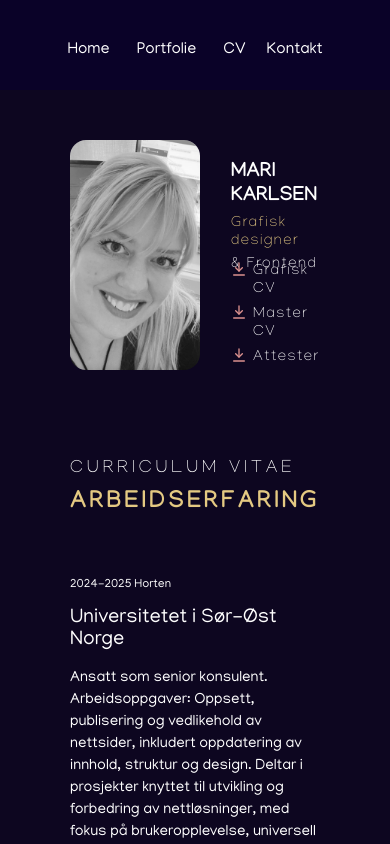
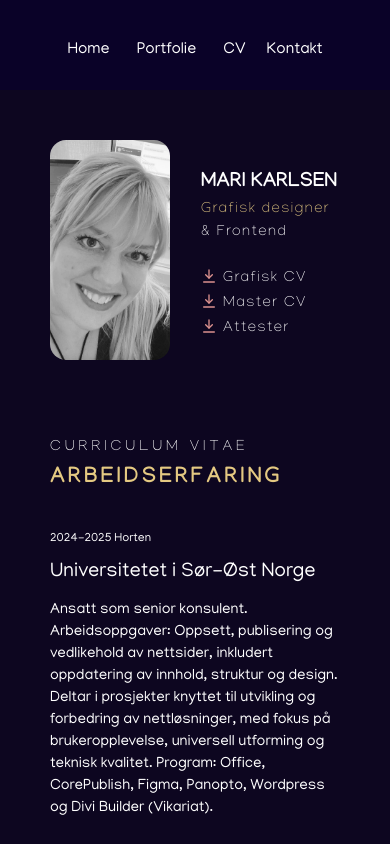
Before and after one commit to marikodehode/min-nettside, a React (Vite) app: page /cv in a window 390 px wide. Shown: the top 844 px of the page. Built offline with nearby package versions, Linux system fonts and the light colour scheme.

Commit message:
oppdatering cv

```diff
--- a/src/pages/pagesCss/cv.css
+++ b/src/pages/pagesCss/cv.css
@@ -555,7 +555,7 @@
   /* ////////////////////////////////////// */
 @media (max-width: 600px){
 
-  /* sideinnpakning */
+
   .cv{
     padding-top: 50px;
     padding-left: 70px;
@@ -567,7 +567,7 @@
     margin: 0 auto;
   }
 
-  /* ---- PROFIL (ikke fast på mobil) ---- */
+
   .id{
     position: static !important;
     width: 100% !important;
@@ -575,7 +575,7 @@
     margin: 0 0 20px 0 !important;
     padding: 0 !important;
 
-    /* bilde venstre | tekst høyre | lenker under */
+
     display: grid !important;
     grid-template-columns: 120px 1fr;
     grid-template-areas:
@@ -700,7 +700,7 @@
     padding-left: 50px;
     margin-top: -10px !important;
     margin-left: 0 !important;
-      gap: 5px;
+    gap: 5px;
   }
 
 }
@@ -746,6 +746,142 @@
     font-size: 15px;
   }
 
+  .nameTitle-cv{
+    padding-top: 5px;
+    font-size: 15px!important;
+  }
+
+  .textfill-cv{
+    font-size: 22px!important;
+    padding-bottom: 5px;
+  }
+
+  .jobInfo{
+    line-height: 22px;
+
+  }
+
+}
+
+   /* //////////////////////////////////////// */
+  /* Section: arbeidserfaring screensize 400 */
+  /* ////////////////////////////////////// */
+@media (max-width: 400px){
+  .cv{
+    padding-top: 50px;
+    padding-left: 50px;
+    padding-right: 50px;
+  }
+
+ .photo-profil{
+    width: 120px !important;
+    height: 220px !important;
+  }
+
+  .text-profil{
+    grid-area: text;
+    padding-left: 15px;
+    padding-top: 20px;
+  }
+
+  .name-profil{
+    font-size: 20px !important;
+    margin-left: 0 !important;
+    padding-bottom: 6px;;
+  }
+
+  .stilling-profil,
+  .stillingTo-profil{
+    font-size: 15px !important;
+    letter-spacing: 1.5px !important;
+    margin-left: 0 !important;
+    line-height: 18px;
+  }
+
+  .cv-links{
+    grid-area: links;
+    padding-left: 15px;
+    margin-top: -20px !important;
+    margin-left: 0 !important;
+    gap: 2px;
+  }
+
+  .nameTitle-cv{
+    padding-top: 0px;
+    font-size: 15px!important;
+  }
+
+  .textfill-cv{
+    font-size: 22px!important;
+    padding-bottom: 0px;
+  }
+
+  .jobInfo{
+    line-height: 22px;
+
+  }
+}
 
 
+   /* //////////////////////////////////////// */
+  /* Section: arbeidserfaring screensize 375 */
+  /* ////////////////////////////////////// */
+@media (max-width: 375px){
+   .workexperience{
+    padding-top: 20px;
+  }
+
+  .cv{
+    padding-top: 50px;
+    padding-left: 50px;
+    padding-right: 50px;
+  }
+
+ .photo-profil{
+    width: 110px !important;
+    height: 210px !important;
+  }
+
+  .text-profil{
+    grid-area: text;
+    padding-left: 5px;
+    padding-top: 20px;
+  }
+
+  .name-profil{
+    font-size: 19px !important;
+    margin-left: 0 !important;
+    padding-bottom: 6px;;
+  }
+
+  .stilling-profil,
+  .stillingTo-profil{
+    font-size: 15px !important;
+    letter-spacing: 1.5px !important;
+    margin-left: 0 !important;
+    line-height: 18px;
+  }
+
+  .cv-links{
+    grid-area: links;
+    padding-left: 5px;
+    margin-top: -20px !important;
+    margin-left: 0 !important;
+    gap: 2px;
+  }
+
+  .nameTitle-cv{
+    padding-top: 5px;
+    font-size: 15px!important;
+  }
+
+  .textfill-cv{
+    font-size: 22px!important;
+    padding-bottom: 5px;
+  }
+
+  .jobInfo{
+    line-height: 22px;
+
+  }
 }
```
